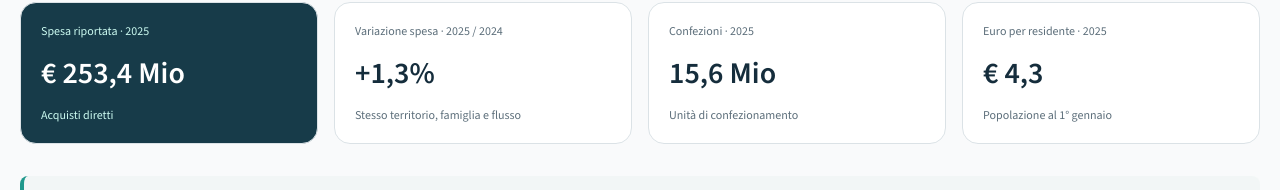
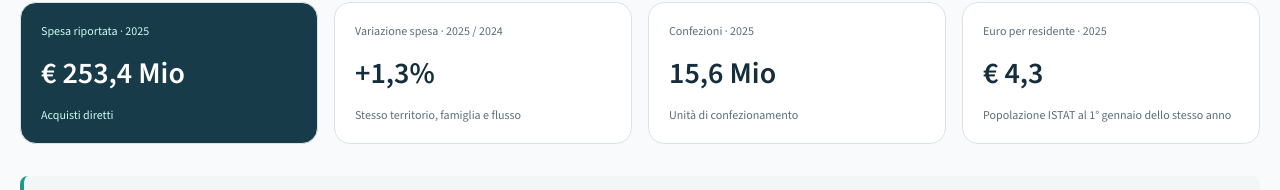
Before and after one commit to guidoputignano/viscompass, a Next.js app: page /pillar-a in a window 1280 px wide. Shown: the part 502-692 px from the top of the page. Built offline with nearby package versions, Linux system fonts and the light colour scheme; no server answers.

Commit message:
Clarify same-year population basis

```diff
--- a/components/pillar-a-public.tsx
+++ b/components/pillar-a-public.tsx
@@ -76,7 +76,7 @@ export function PillarAPublic(){
       ["Spesa riportata · 2025",latest?.spend==null?"N/D":`€ ${compact(latest.spend)}`,channels[channel]],
       ["Variazione spesa · 2025 / 2024",pct(latest?.spendYoy),"Stesso territorio, famiglia e flusso"],
       ["Confezioni · 2025",latest?.packs==null?"N/D":compact(latest.packs),"Unità di confezionamento"],
-      ["Euro per residente · 2025",latest?.perResident==null?"N/D":`€ ${fmt(latest.perResident,2)}`,"Popolazione al 1° gennaio"],
+      ["Euro per residente · 2025",latest?.perResident==null?"N/D":`€ ${fmt(latest.perResident,2)}`,"Popolazione ISTAT al 1° gennaio dello stesso anno"],
     ].map(([label,value,note],i)=><div key={label} className={`rounded-2xl border p-5 ${i===0?'bg-[#173b49] text-white':'bg-card'}`}><p className={`text-xs ${i===0?'text-teal-100':'text-muted-foreground'}`}>{label}</p><p className="my-4 font-display text-3xl font-semibold tabular-nums">{value}</p><p className={`text-xs ${i===0?'text-teal-100':'text-muted-foreground'}`}>{note}</p></div>)}</div>
     <p className="rounded-lg border-l-4 border-primary bg-secondary/50 px-4 py-3 text-sm leading-relaxed">{group==="antifungals"?"Gli antifungini hanno una serie dedicata. La classificazione AWaRe non si applica.":"AWaRe è una classificazione degli antibiotici. Le confezioni di questa serie non sono convertite in DDD."} Il perimetro ATC è costante; le classificazioni correnti costituiscono una lettura retrospettiva.</p>
     {region!=="000"&&<Panel title="Profilo mensile · territorio e Italia · 2025" note={`${data.regions[region]} e Italia: percentuale della spesa annuale registrata in ciascun mese, nello stesso flusso. La scala comune confronta la distribuzione temporale, non i volumi o l’incidenza delle infezioni.`}><div className="mb-3 flex gap-6 text-sm"><span className="text-primary">● {data.regions[region]}</span><span>● Italia</span></div><div className="h-72"><ResponsiveContainer width="100%" height="100%"><LineChart data={monthlyComparison}><CartesianGrid strokeDasharray="3 5" vertical={false}/><XAxis dataKey="month"/><YAxis tickFormatter={v=>`${v}%`}/><Tooltip contentStyle={tipStyle} formatter={v=>`${fmt(Number(v),1)}%`}/><Line name="Italia" dataKey="italia" stroke="#65788b" dot={false}/><Line name={data.regions[region]} dataKey="territorio" stroke="#13998f" strokeWidth={3} dot={false}/></LineChart></ResponsiveContainer></div></Panel>}
```
